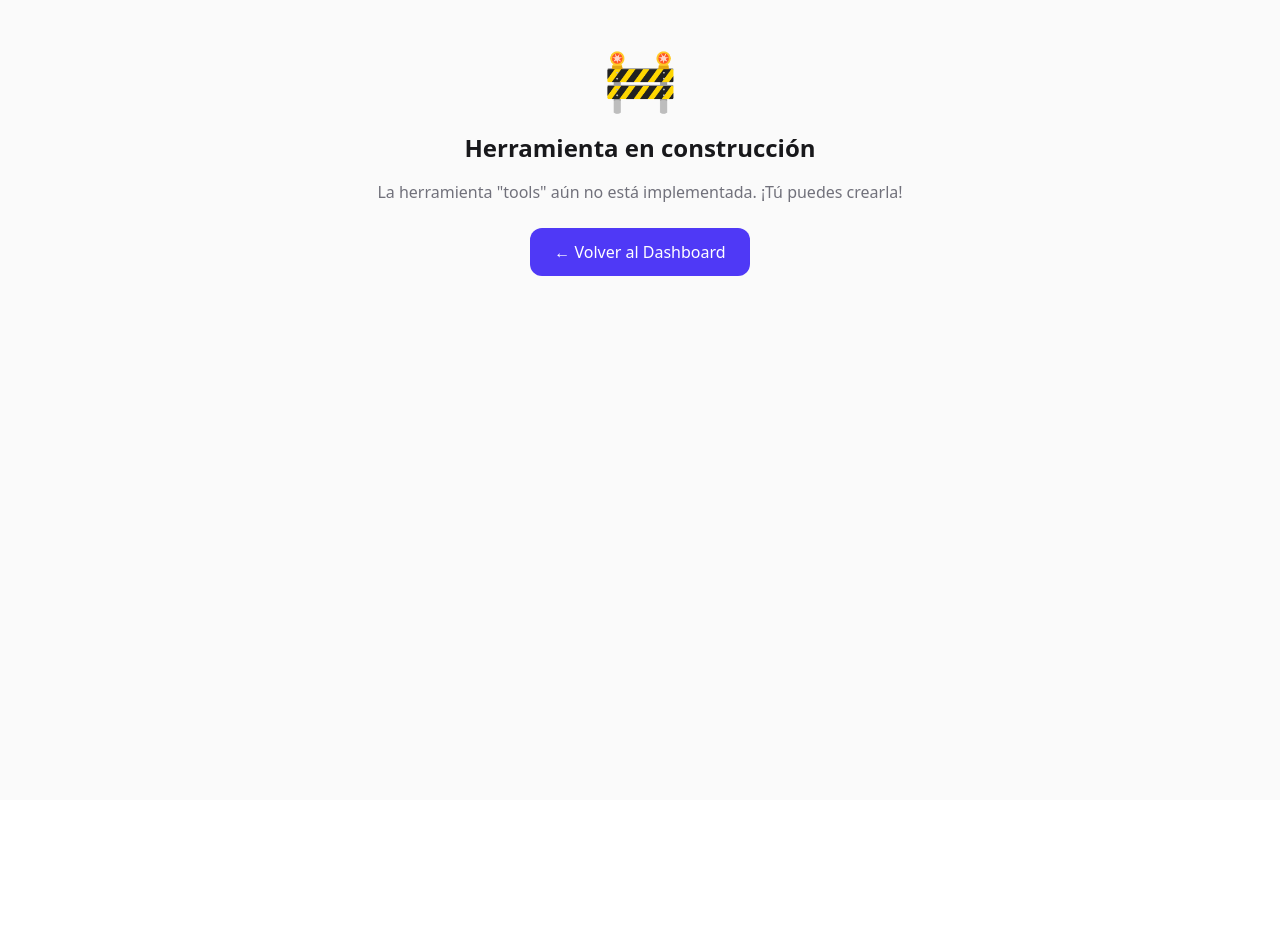
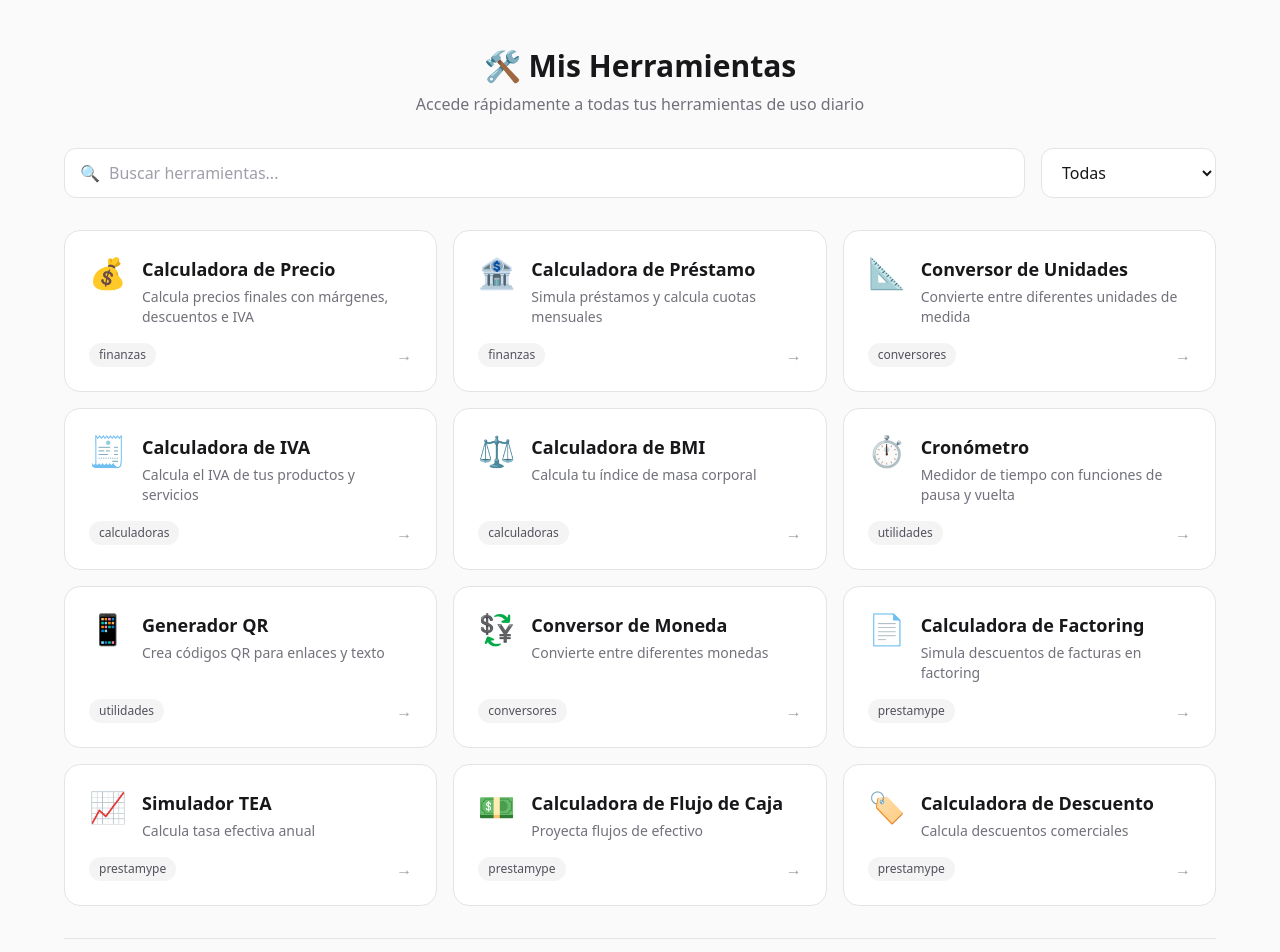
Before and after one commit to rosalesponcerdev/common-tools, an Angular app: page /tools in a window 1280 px wide. Shown: the top 952 px of the page. Before the commit the page ends 800 px from the top, so only its background shows below. Built offline with nearby package versions, Linux system fonts and the light colour scheme.

Commit message:
feat(tools): add Prestamype category and update routes
- Add new 'prestamype' category with 4 financial tools
- Update routes to use /tools prefix with redirect
- Fix tool route paths to include leading slash
- Add Factoring, TEA Simulator, Cash Flow, and Discount calculators

```diff
--- a/src/app/features/tools-dashboard/domain/tool-category.value-object.ts
+++ b/src/app/features/tools-dashboard/domain/tool-category.value-object.ts
@@ -1,4 +1,4 @@
-export type ToolCategory = 'finanzas' | 'calculadoras' | 'conversores' | 'utilidades';
+export type ToolCategory = 'finanzas' | 'calculadoras' | 'conversores' | 'utilidades' | 'prestamype';
 
 export const TOOL_CATEGORIES: { value: ToolCategory | 'todas'; label: string }[] = [
   { value: 'todas', label: 'Todas' },
@@ -6,4 +6,5 @@ export const TOOL_CATEGORIES: { value: ToolCategory | 'todas'; label: string }[]
   { value: 'calculadoras', label: 'Calculadoras' },
   { value: 'conversores', label: 'Conversores' },
   { value: 'utilidades', label: 'Utilidades' },
+  { value: 'prestamype', label: 'Prestamype' },
 ];
--- a/src/app/features/tools-dashboard/domain/tool.entity.ts
+++ b/src/app/features/tools-dashboard/domain/tool.entity.ts
@@ -21,5 +21,5 @@ export function createTool(params: Tool): Tool {
 }
 
 export function isToolCategory(value: string): value is ToolCategory {
-  return ['finanzas', 'calculadoras', 'conversores', 'utilidades'].includes(value);
+  return ['finanzas', 'calculadoras', 'conversores', 'utilidades', 'prestamype'].includes(value);
 }
--- a/src/app/features/tools-dashboard/infrastructure/tool-data.source.ts
+++ b/src/app/features/tools-dashboard/infrastructure/tool-data.source.ts
@@ -7,7 +7,7 @@ export const TOOLS_DATA: Tool[] = [
     description: 'Calcula precios finales con márgenes, descuentos e IVA',
     icon: '💰',
     category: 'finanzas',
-    route: 'tools/calculator-price',
+    route: '/tools/calculator-price',
   },
   {
     id: 'calculator-prestamo',
@@ -15,7 +15,7 @@ export const TOOLS_DATA: Tool[] = [
     description: 'Simula préstamos y calcula cuotas mensuales',
     icon: '🏦',
     category: 'finanzas',
-    route: 'tools/calculator-prestamo',
+    route: '/tools/calculator-prestamo',
   },
   {
     id: 'conversor-unidades',
@@ -23,7 +23,7 @@ export const TOOLS_DATA: Tool[] = [
     description: 'Convierte entre diferentes unidades de medida',
     icon: '📐',
     category: 'conversores',
-    route: 'tools/conversor-unidades',
+    route: '/tools/conversor-unidades',
   },
   {
     id: 'calculator-iva',
@@ -31,7 +31,7 @@ export const TOOLS_DATA: Tool[] = [
     description: 'Calcula el IVA de tus productos y servicios',
     icon: '🧾',
     category: 'calculadoras',
-    route: 'tools/calculator-iva',
+    route: '/tools/calculator-iva',
   },
   {
     id: 'calculator-bmi',
@@ -39,7 +39,7 @@ export const TOOLS_DATA: Tool[] = [
     description: 'Calcula tu índice de masa corporal',
     icon: '⚖️',
     category: 'calculadoras',
-    route: 'tools/calculator-bmi',
+    route: '/tools/calculator-bmi',
   },
   {
     id: 'cronometro',
@@ -47,7 +47,7 @@ export const TOOLS_DATA: Tool[] = [
     description: 'Medidor de tiempo con funciones de pausa y vuelta',
     icon: '⏱️',
     category: 'utilidades',
-    route: 'tools/cronometro',
+    route: '/tools/cronometro',
   },
   {
     id: 'generador-qr',
@@ -55,7 +55,7 @@ export const TOOLS_DATA: Tool[] = [
     description: 'Crea códigos QR para enlaces y texto',
     icon: '📱',
     category: 'utilidades',
-    route: 'tools/generador-qr',
+    route: '/tools/generador-qr',
   },
   {
     id: 'conversor-moneda',
@@ -63,6 +63,38 @@ export const TOOLS_DATA: Tool[] = [
     description: 'Convierte entre diferentes monedas',
     icon: '💱',
     category: 'conversores',
-    route: 'tools/conversor-moneda',
+    route: '/tools/conversor-moneda',
+  },
+  {
+    id: 'prestamype-factoring',
+    name: 'Calculadora de Factoring',
+    description: 'Simula descuentos de facturas en factoring',
+    icon: '📄',
+    category: 'prestamype',
+    route: '/tools/prestamype/factoring',
+  },
+  {
+    id: 'prestamype-simulador-tea',
+    name: 'Simulador TEA',
+    description: 'Calcula tasa efectiva anual',
+    icon: '📈',
+    category: 'prestamype',
+    route: '/tools/prestamype/simulador-tea',
+  },
+  {
+    id: 'prestamype-flujo-caja',
+    name: 'Calculadora de Flujo de Caja',
+    description: 'Proyecta flujos de efectivo',
+    icon: '💵',
+    category: 'prestamype',
+    route: '/tools/prestamype/flujo-caja',
+  },
+  {
+    id: 'prestamype-descuento',
+    name: 'Calculadora de Descuento',
+    description: 'Calcula descuentos comerciales',
+    icon: '🏷️',
+    category: 'prestamype',
+    route: '/tools/prestamype/descuento',
   },
 ];
```
Also changed, not shown: src/app/app.routes.ts (+7 -2 lines), src/app/features/tools-dashboard/presentation/components/tool-card.component.ts (+9 -3 lines).
